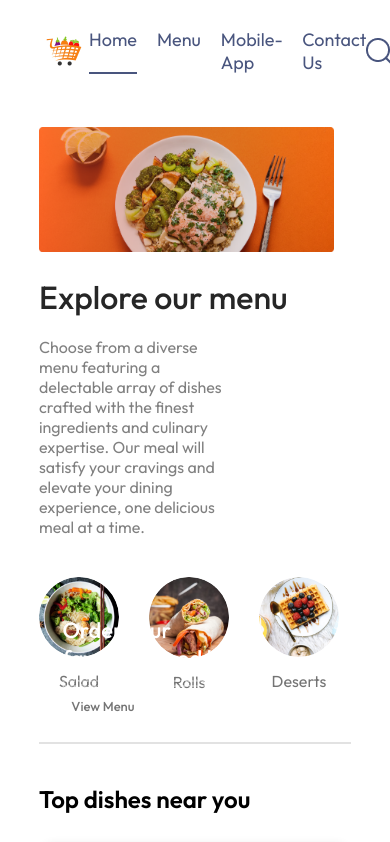
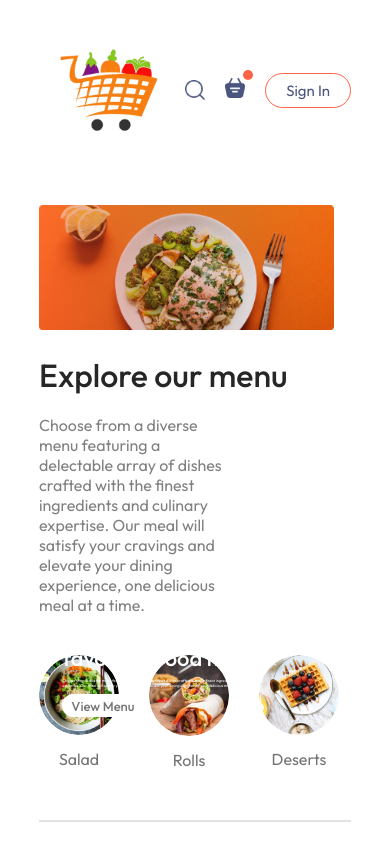
Before and after one commit to frankuard/food-delivery-app-on-react, a React (Vite) app: page / in a window 390 px wide. Shown: the top 842 px of the page. Built offline with nearby package versions, Linux system fonts and the light colour scheme.

Commit message:
making the navbar responsive

```diff
--- a/src/components/NavBar/NavBar.css
+++ b/src/components/NavBar/NavBar.css
@@ -65,3 +65,34 @@
     right: -8px;
 
 }
+
+@media (max-width:900px) {
+    .navbar .logo{
+        width: 140px;
+    }
+    .navbar-menu{
+        gap: 15px;
+        font-size: 16px;
+    }
+
+    .navbar-right{
+        gap: 20px;
+
+    }
+    .navbar-right img{
+        width: 20px;
+    }
+
+    .navbar-right button{
+        padding: 7px 20px;
+        font-size: 15px;
+    }
+}
+
+@media (max-width:750px) {
+
+    .navbar-menu{
+        display: none;
+    }
+
+}
```
